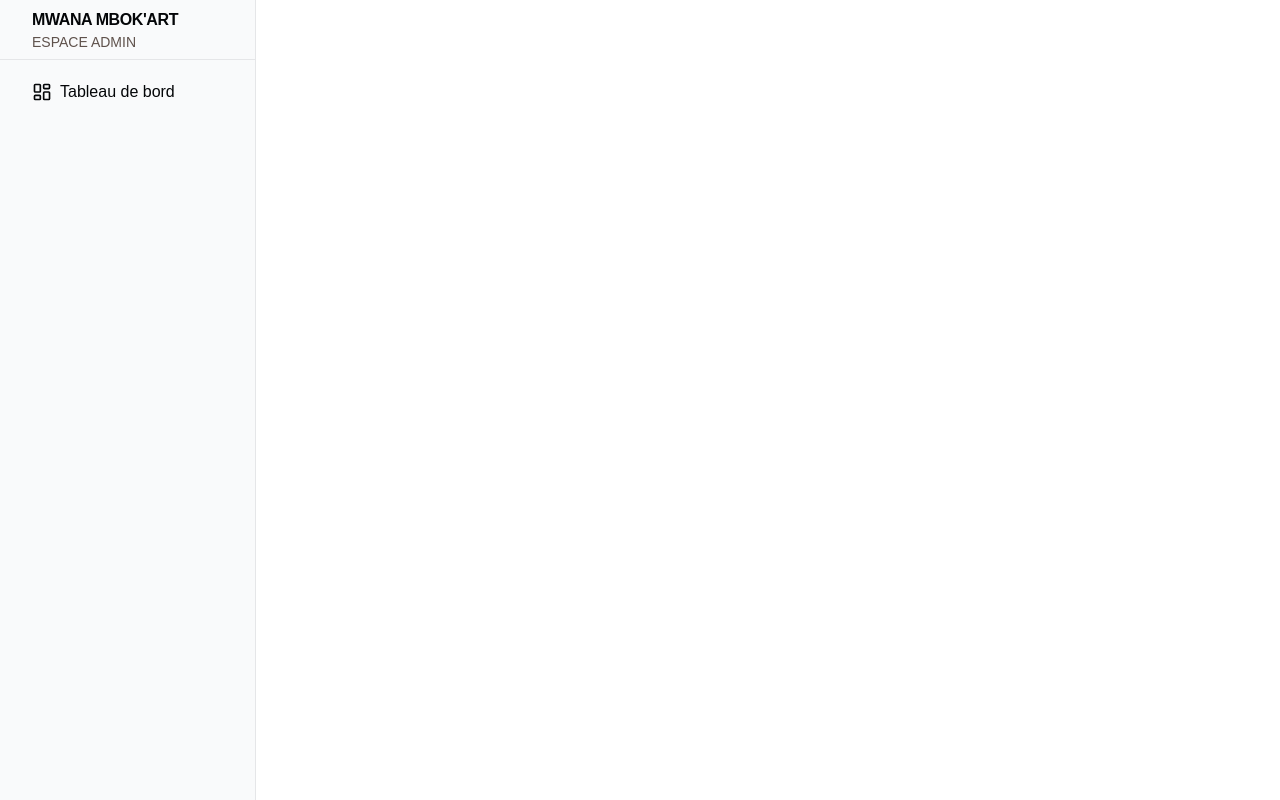
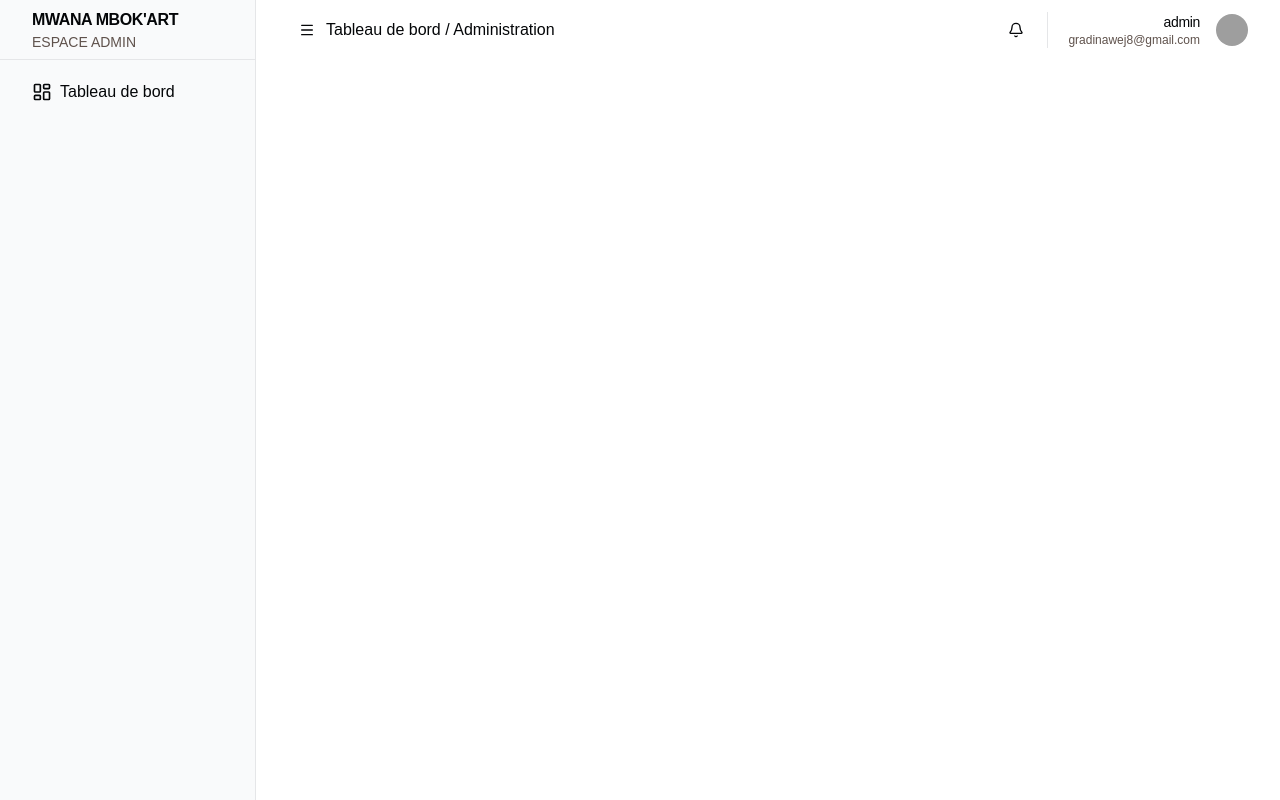
Before and after one commit to gradi256/frontendmwanambokart, a React (Vite) app: page /admin in a window 1280 px wide. Built offline with nearby package versions, Linux system fonts and the light colour scheme; grey boxes are pictures that could not be loaded.

Commit message:
feat : conception du header

```diff
--- /dev/null
+++ b/src/components/ui/avatar.tsx
@@ -0,0 +1,110 @@
+import * as React from "react"
+import { Avatar as AvatarPrimitive } from "radix-ui"
+
+import { cn } from "@/lib/utils"
+
+function Avatar({
+  className,
+  size = "default",
+  ...props
+}: React.ComponentProps<typeof AvatarPrimitive.Root> & {
+  size?: "default" | "sm" | "lg"
+}) {
+  return (
+    <AvatarPrimitive.Root
+      data-slot="avatar"
+      data-size={size}
+      className={cn(
+        "group/avatar relative flex size-8 shrink-0 rounded-full select-none after:absolute after:inset-0 after:rounded-full after:border after:border-border after:mix-blend-darken data-[size=lg]:size-10 data-[size=sm]:size-6 dark:after:mix-blend-lighten",
+        className
+      )}
+      {...props}
+    />
+  )
+}
+
+function AvatarImage({
+  className,
+  ...props
+}: React.ComponentProps<typeof AvatarPrimitive.Image>) {
+  return (
+    <AvatarPrimitive.Image
+      data-slot="avatar-image"
+      className={cn(
+        "aspect-square size-full rounded-full object-cover",
+        className
+      )}
+      {...props}
+    />
+  )
+}
+
+function AvatarFallback({
+  className,
+  ...props
+}: React.ComponentProps<typeof AvatarPrimitive.Fallback>) {
+  return (
+    <AvatarPrimitive.Fallback
+      data-slot="avatar-fallback"
+      className={cn(
+        "flex size-full items-center justify-center rounded-full bg-muted text-sm text-muted-foreground group-data-[size=sm]/avatar:text-xs",
+        className
+      )}
+      {...props}
+    />
+  )
+}
+
+function AvatarBadge({ className, ...props }: React.ComponentProps<"span">) {
+  return (
+    <span
+      data-slot="avatar-badge"
+      className={cn(
+        "absolute right-0 bottom-0 z-10 inline-flex items-center justify-center rounded-full bg-primary text-primary-foreground bg-blend-color ring-2 ring-background select-none",
+        "group-data-[size=sm]/avatar:size-2 group-data-[size=sm]/avatar:[&>svg]:hidden",
+        "group-data-[size=default]/avatar:size-2.5 group-data-[size=default]/avatar:[&>svg]:size-2",
+        "group-data-[size=lg]/avatar:size-3 group-data-[size=lg]/avatar:[&>svg]:size-2",
+        className
+      )}
+      {...props}
+    />
+  )
+}
+
+function AvatarGroup({ className, ...props }: React.ComponentProps<"div">) {
+  return (
+    <div
+      data-slot="avatar-group"
+      className={cn(
+        "group/avatar-group flex -space-x-2 *:data-[slot=avatar]:ring-2 *:data-[slot=avatar]:ring-background",
+        className
+      )}
+      {...props}
+    />
+  )
+}
+
+function AvatarGroupCount({
+  className,
+  ...props
+}: React.ComponentProps<"div">) {
+  return (
+    <div
+      data-slot="avatar-group-count"
+      className={cn(
+        "relative flex size-8 shrink-0 items-center justify-center rounded-full bg-muted text-sm text-muted-foreground ring-2 ring-background group-has-data-[size=lg]/avatar-group:size-10 group-has-data-[size=sm]/avatar-group:size-6 [&>svg]:size-4 group-has-data-[size=lg]/avatar-group:[&>svg]:size-5 group-has-data-[size=sm]/avatar-group:[&>svg]:size-3",
+        className
+      )}
+      {...props}
+    />
+  )
+}
+
+export {
+  Avatar,
+  AvatarImage,
+  AvatarFallback,
+  AvatarGroup,
+  AvatarGroupCount,
+  AvatarBadge,
+}
--- a/src/features/admin/components/Header.tsx
+++ b/src/features/admin/components/Header.tsx
@@ -1,3 +1,37 @@
+import { Avatar, AvatarFallback, AvatarImage } from "@/components/ui/avatar"
+import { Button } from "@/components/ui/button"
+import { Bell, Menu } from "lucide-react"
+
 export const Header = () => {
-  return <div>Header</div>
+  return (
+    <header className="ml-64 flex h-15 bg-card px-8 items-center justify-between">
+      {/* Partie gauche de l'en-tête */}
+      <div className="flex items-center">
+        <Button variant={"ghost"}>
+          <Menu />
+        </Button>
+        <h1>Tableau de bord / Administration</h1>
+      </div>
+
+      {/* Partie droite de l'en-tête */}
+      <div className="flex items-center gap-3">
+        <Button variant={"ghost"}>
+          <Bell className="h-5 w-5" />
+        </Button>
+        <div className="flex items-center gap-4 border-l border-sidebar-border pl-5">
+          <div className="flex flex-col items-end">
+            <span className="text-sm tracking-tight">admin</span>
+            <span className="text-xs text-muted-foreground">gradinawej8@gmail.com</span>
+          </div>
+          <Avatar>
+            <AvatarImage
+              src="https://avatars.githubusercontent.com/u/218519586?v=4&size=64"
+              alt="photo de profil de l'admin"
+            />
+            <AvatarFallback>GN</AvatarFallback>
+          </Avatar>
+        </div>
+      </div>
+    </header>
+  )
 }
--- a/src/layouts/AdminLayout.tsx
+++ b/src/layouts/AdminLayout.tsx
@@ -6,7 +6,7 @@
   return (
     <div>
       <Sidebar />
-      <section>
+      <section className="flex w-full flex-col">
         <Header />
         <main>
           <Outlet />
```
